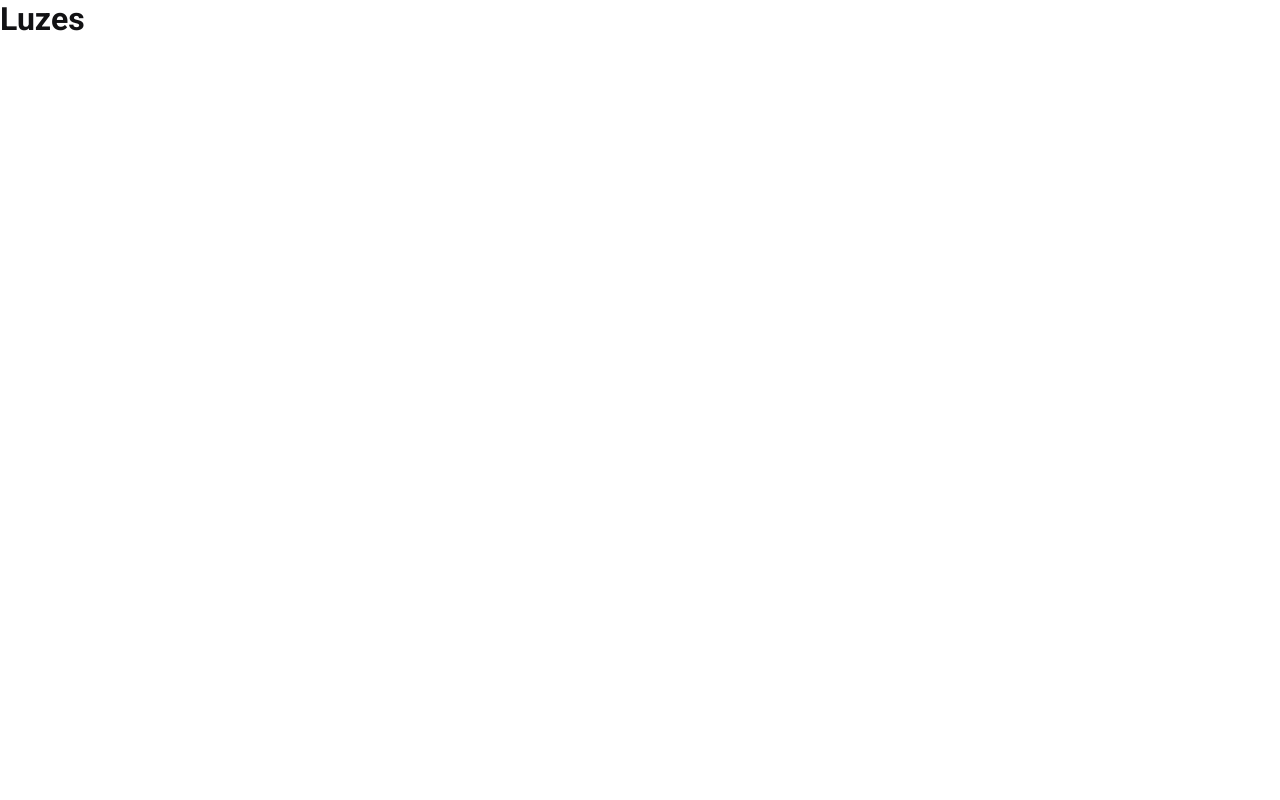
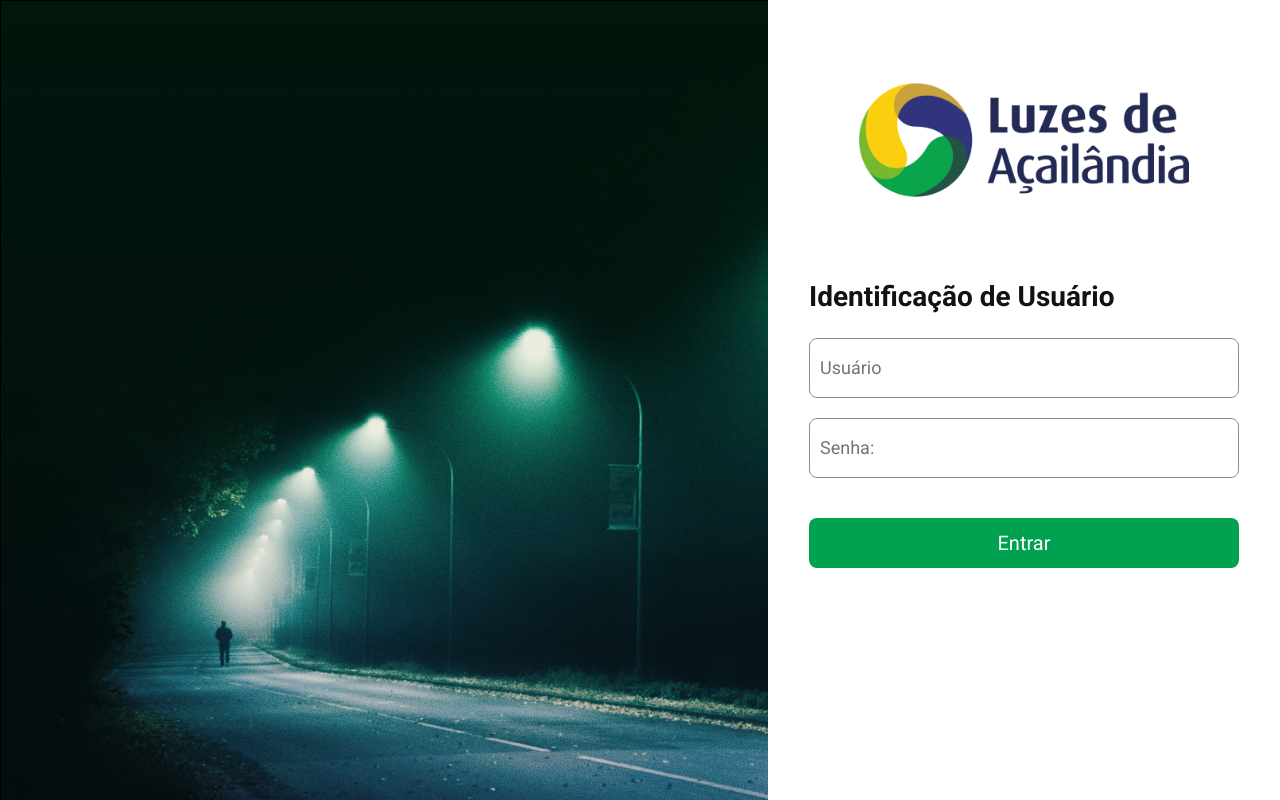
Before and after one commit to ArelsaBrasil/FrontendSystem, a React (Vite) app: page /luzes in a window 1280 px wide. Built offline with nearby package versions, Linux system fonts and the light colour scheme.

Commit message:
Start login interface.

```diff
--- /dev/null
+++ b/src/layouts/LoginLayout/index.tsx
@@ -0,0 +1,50 @@
+import {
+  ContainerLoginInterface,
+  InputFormLogin,
+  LoginCard,
+  LoginContainer,
+  SubmitButton,
+  Wallpaper,
+} from "./styles";
+import wallpaper from "../../assets/images/wallpaperLuzes.jpg";
+import logo from "../../assets/images/luzesDeAcailandiaLogo.png";
+
+export function LoginLayout() {
+  return (
+    <>
+      <ContainerLoginInterface>
+        <Wallpaper>
+          <img src={wallpaper} alt="" />
+        </Wallpaper>
+        <LoginContainer>
+          <LoginCard>
+            <img src={logo} alt="" />
+
+            <div>
+              <p>Identificação de Usuário </p>
+              <form action="">
+                <div>
+                  <InputFormLogin
+                    type="text"
+                    autoComplete="off"
+                    id="username"
+                    placeholder="Usuário"
+                    // onChange={formDataHandler}
+                    // value={customer.firstName}
+                    required
+                  />
+                </div>
+
+                <div>
+                  <InputFormLogin type="password" placeholder="Senha: " />
+                </div>
+
+                <SubmitButton type="submit">Entrar</SubmitButton>
+              </form>
+            </div>
+          </LoginCard>
+        </LoginContainer>
+      </ContainerLoginInterface>
+    </>
+  );
+}
--- /dev/null
+++ b/src/layouts/LoginLayout/styles.ts
@@ -0,0 +1,103 @@
+import styled from "styled-components";
+
+export const ContainerLoginInterface = styled.div`
+  width: 100vw;
+  height: 100vh;
+  background: ${(props) => props.theme.white};
+  display: flex;
+`;
+
+export const Wallpaper = styled.div`
+  width: 60vw;
+  height: 100vh;
+  overflow: hidden;
+  object-fit: cover;
+`;
+
+export const LoginContainer = styled.div`
+  width: 40vw;
+  height: 100vh;
+  display: flex;
+  align-items: center;
+  justify-content: center;
+`;
+
+export const LoginCard = styled.div`
+  width: 430px;
+  height: 450px;
+  /* background: ${(props) => props.theme["gray-100"]}; */
+  display: flex;
+  flex-direction: column;
+  align-items: center;
+  justify-content: space-between;
+  margin-bottom: 200px;
+
+  img {
+    width: 330px;
+  }
+  div {
+    width: 100%;
+  }
+  p {
+    font-weight: 700;
+    font-size: 28px;
+    padding: 15px 0;
+    margin-top: 60px;
+    margin-bottom: 20px 0;
+  }
+  label {
+    width: 20px;
+    height: 40px;
+
+    font-size: 16px;
+    color: ${(props) => props.theme["gray-900"]};
+  }
+`;
+
+export const InputFormLogin = styled.input`
+  width: 100%;
+  height: 60px;
+  border-radius: 8px;
+  display: flex;
+  align-items: center;
+  justify-content: center;
+  background: ${(props) => props.theme.white};
+  color: ${(props) => props.theme["gray-900"]};
+  border: 1px solid;
+  border-color: ${(props) => props.theme["gray-400"]};
+  padding: 10px;
+  margin-top: 10px;
+  margin-bottom: 20px ;
+  font-size: 18px;
+
+
+  &:focus {
+    border: 2px solid;
+    border-color: ${(props) => props.theme["green-300"]};
+  }
+
+`;
+
+export const SubmitButton = styled.button`
+  width: 100%;
+  height: 50px;
+  border-radius: 8px;
+  display: flex;
+  align-items: center;
+  justify-content: center;
+  background: ${(props) => props.theme["green-500"]};
+  color: ${(props) => props.theme.white};
+  border: none;
+  margin-top: 40px;
+  font-size: 20px;
+
+  cursor: pointer;
+
+  &:hover,
+  &:focus {
+    background: ${(props) => props.theme["green-300"]};
+  }
+  &:active {
+    background: ${(props) => props.theme["green-700"]};
+  }
+`;
--- a/src/pages/Luzes.tsx
+++ b/src/pages/Luzes.tsx
@@ -1,3 +1,10 @@
+import { LoginLayout } from "../layouts/LoginLayout";
+
 export function Luzes() {
-    return <h1>Luzes</h1>
+  return (
+    <>
+      <LoginLayout />
+      {/* <h1>Luzes</h1> */}
+    </>
+  );
 }
--- a/src/styles/global.ts
+++ b/src/styles/global.ts
@@ -1,4 +1,4 @@
-import { createGlobalStyle } from 'styled-components'
+import { createGlobalStyle } from "styled-components";
 
 export const GlobalStyle = createGlobalStyle`
   * {
@@ -8,11 +8,12 @@ export const GlobalStyle = createGlobalStyle`
   }
   :focus {
     outline: none;
-    box-shadow: 0 0 0 2px ${props => props.theme['gray-400']};
   }
   body {
-    background: ${props => props.theme.white};
-    color: ${props => props.theme['gray-900']};
+    width: 100%;
+    height: 100%;
+    background: ${(props) => props.theme.white};
+    color: ${(props) => props.theme["gray-900"]};
   }
   body, input, textarea, button {
     font-family: 'Roboto', sans-serif;
--- a/src/styles/themes/default.ts
+++ b/src/styles/themes/default.ts
@@ -9,9 +9,9 @@ export const defaultTheme = {
     'gray-800': '#202024',
     'gray-900': '#121214',
 
-    'green-300': '#00B37E',
-    'green-500': '#00875F',
-    'green-700': '#015F43',
+    'green-300': '#00B257',
+    'green-500': '#00A24F',
+    'green-700': '#007C3C',
 
     'red-500': '#AB222E',
     'red-700': '#7A1921',
```
Also changed, not shown: src/assets/images/luzesDeAcailandiaLogo.png (added), src/assets/images/wallpaperLuzes.jpg (added).
